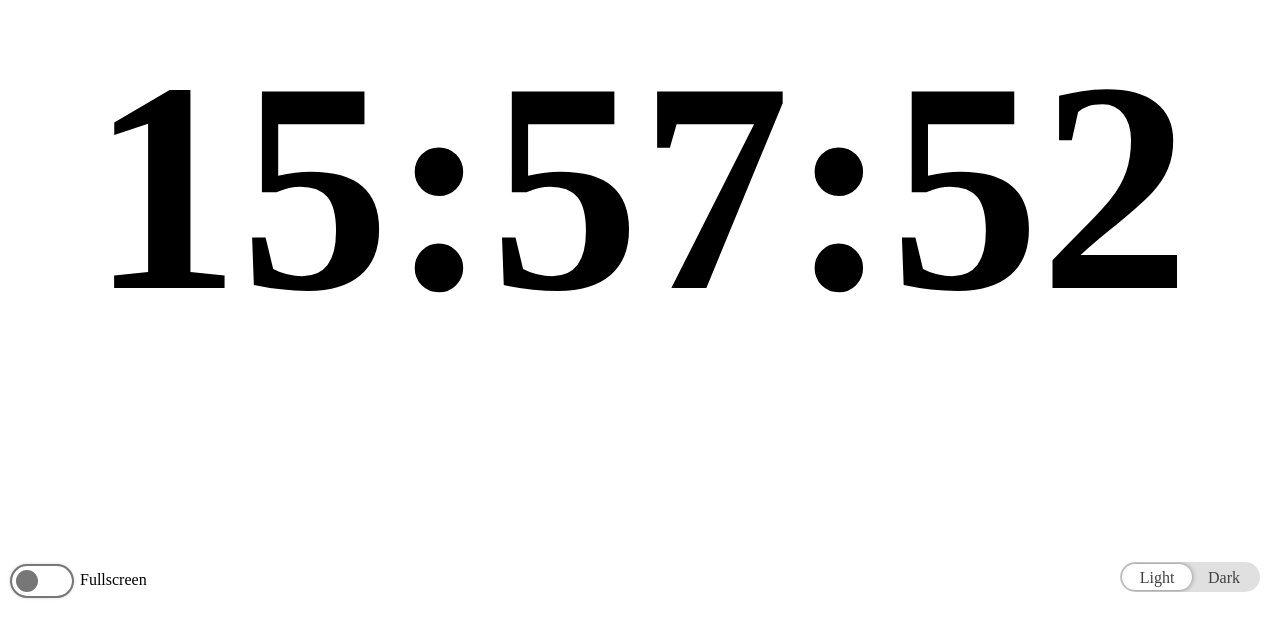
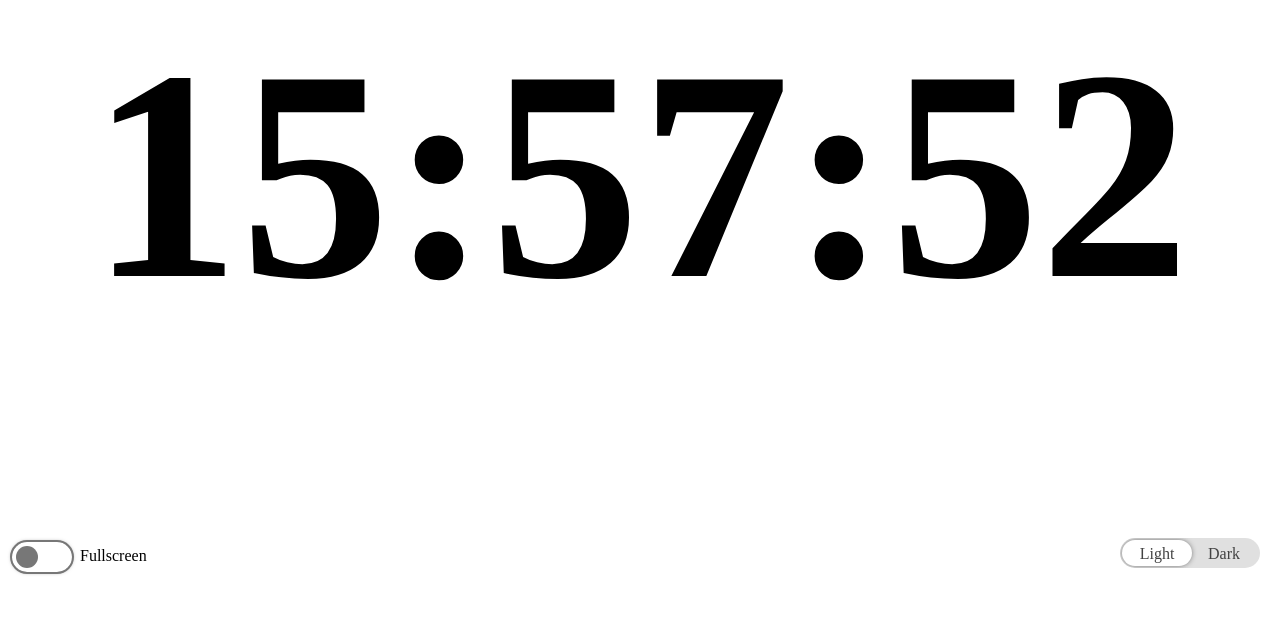
Before and after one commit to mohanvamsi06/minimal-clock, a plain HTML site: page index.html in a window 1280 px wide. Shown: the part 181-800 px from the top of the page. Drawn offline with Linux system fonts and the light colour scheme.

Commit message:
Update style.css

```diff
--- a/style.css
+++ b/style.css
@@ -2,7 +2,7 @@
     display: flex;
     justify-content: center;
     align-items: center;
-    height: 90vh;
+    height: 87vh;
   }
 
   h1 {
```
